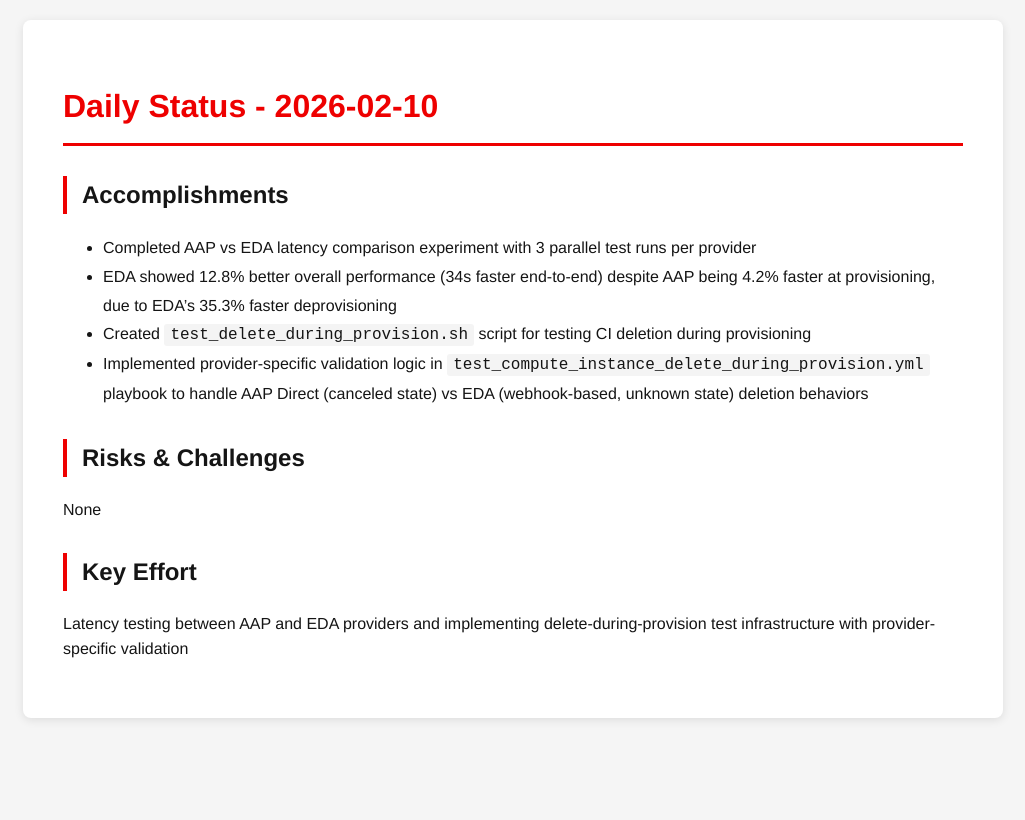
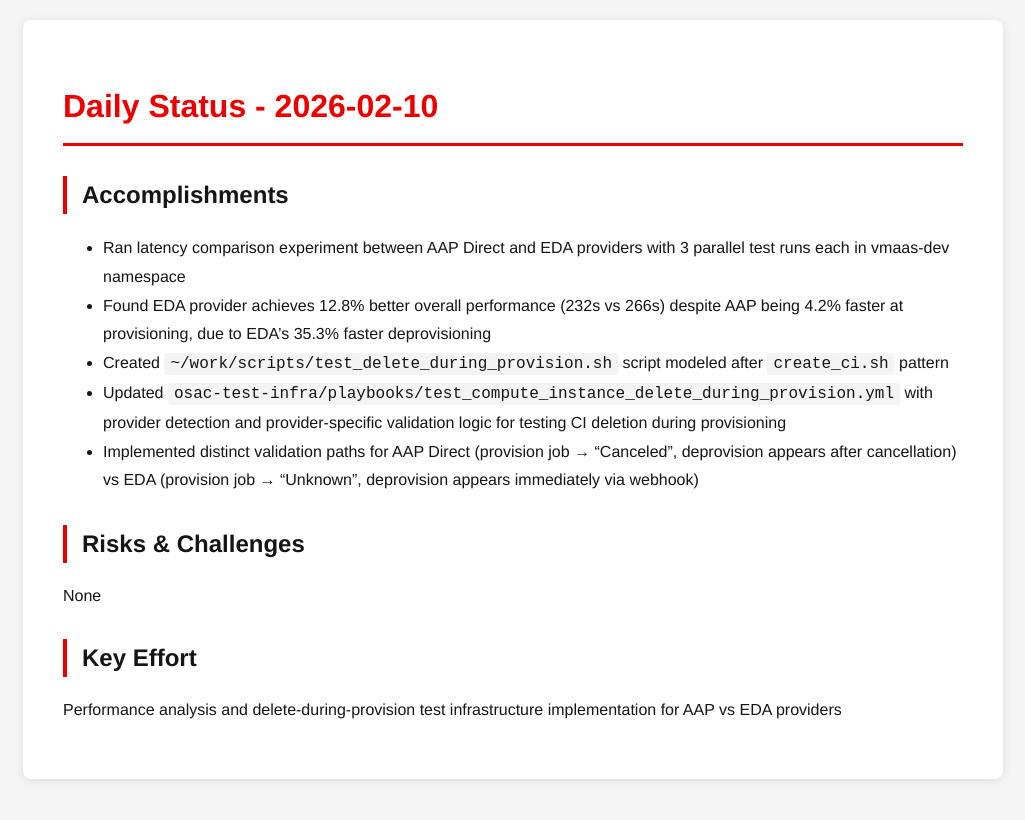
Before and after one commit to tzvatot/daily-status, a Jekyll site: the page built from 2026-02-10.md, in a window 1280 px wide. Shown: the top 820 px of the page, without its empty margins (127-1152 px from the left). Built offline with Jekyll 4.4.1, drawn with Linux system fonts in a browser that asks for light colours.

Commit message:
Daily status update - 2026-02-10

```diff
--- a/2026-02-10.md
+++ b/2026-02-10.md
@@ -7,13 +7,14 @@
 # Daily Status - 2026-02-10
 
 ## Accomplishments
-- Completed AAP vs EDA latency comparison experiment with 3 parallel test runs per provider
-- EDA showed 12.8% better overall performance (34s faster end-to-end) despite AAP being 4.2% faster at provisioning, due to EDA's 35.3% faster deprovisioning
-- Created `test_delete_during_provision.sh` script for testing CI deletion during provisioning
-- Implemented provider-specific validation logic in `test_compute_instance_delete_during_provision.yml` playbook to handle AAP Direct (canceled state) vs EDA (webhook-based, unknown state) deletion behaviors
+- Ran latency comparison experiment between AAP Direct and EDA providers with 3 parallel test runs each in vmaas-dev namespace
+- Found EDA provider achieves 12.8% better overall performance (232s vs 266s) despite AAP being 4.2% faster at provisioning, due to EDA's 35.3% faster deprovisioning
+- Created `~/work/scripts/test_delete_during_provision.sh` script modeled after `create_ci.sh` pattern
+- Updated `osac-test-infra/playbooks/test_compute_instance_delete_during_provision.yml` with provider detection and provider-specific validation logic for testing CI deletion during provisioning
+- Implemented distinct validation paths for AAP Direct (provision job → "Canceled", deprovision appears after cancellation) vs EDA (provision job → "Unknown", deprovision appears immediately via webhook)
 
 ## Risks & Challenges
 None
 
 ## Key Effort
-Latency testing between AAP and EDA providers and implementing delete-during-provision test infrastructure with provider-specific validation
+Performance analysis and delete-during-provision test infrastructure implementation for AAP vs EDA providers
```
